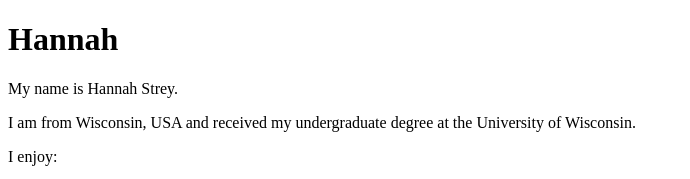
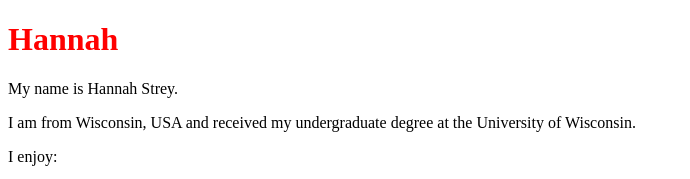
Before and after one commit to hestrey/INST0018_23-24_-uczchs1, a plain HTML site: page index.html in a window 1280 px wide. Shown: the top 179 px of the page, without its empty margins (0-690 px from the left). Drawn offline with Linux system fonts and the light colour scheme.

Commit message:
Update index.html

```diff
--- a/index.html
+++ b/index.html
@@ -4,6 +4,9 @@
  <title>Introduction</title>
 </head>
 <body>
+  <style type= "text/css">
+    h1 { color: red; font-size: 20; }
+   </style>
  <h1>Hannah</h1>
  <p>My name is Hannah Strey. </p>
  <p>I am from Wisconsin, USA and received my undergraduate degree at the University of Wisconsin. </p>
```
